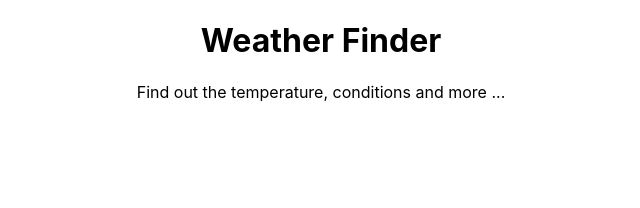
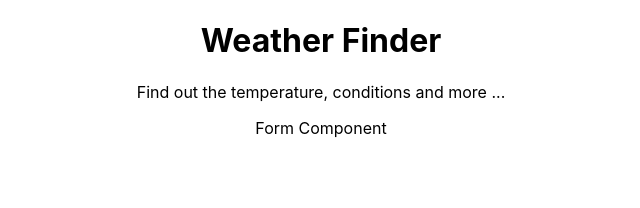
Before and after one commit to dipoosinubi/Weather-App, a React (Create React App) app: page / in a window 1280 px wide. Shown: the top 208 px of the page, without its empty margins (319-959 px from the left). Built offline with nearby package versions, Linux system fonts and the light colour scheme.

Commit message:
created a form component

```diff
--- a/src/App.js
+++ b/src/App.js
@@ -1,5 +1,6 @@
 import React from 'react';
 import Titles from './components/Titles'
+import Form from './components/Form'
 import './App.css';
 
 class App extends React.Component {
@@ -9,6 +10,7 @@
     return (
       <div className="App">
         <Titles/>
+        <Form />
       </div>
     );
   }
--- /dev/null
+++ b/src/components/Form.js
@@ -0,0 +1,11 @@
+import React from 'react';
+
+class Form extends React.Component {
+    render() {
+        return (
+            <div>Form Component</div>
+        )
+    }
+}
+
+export default Form;
```
